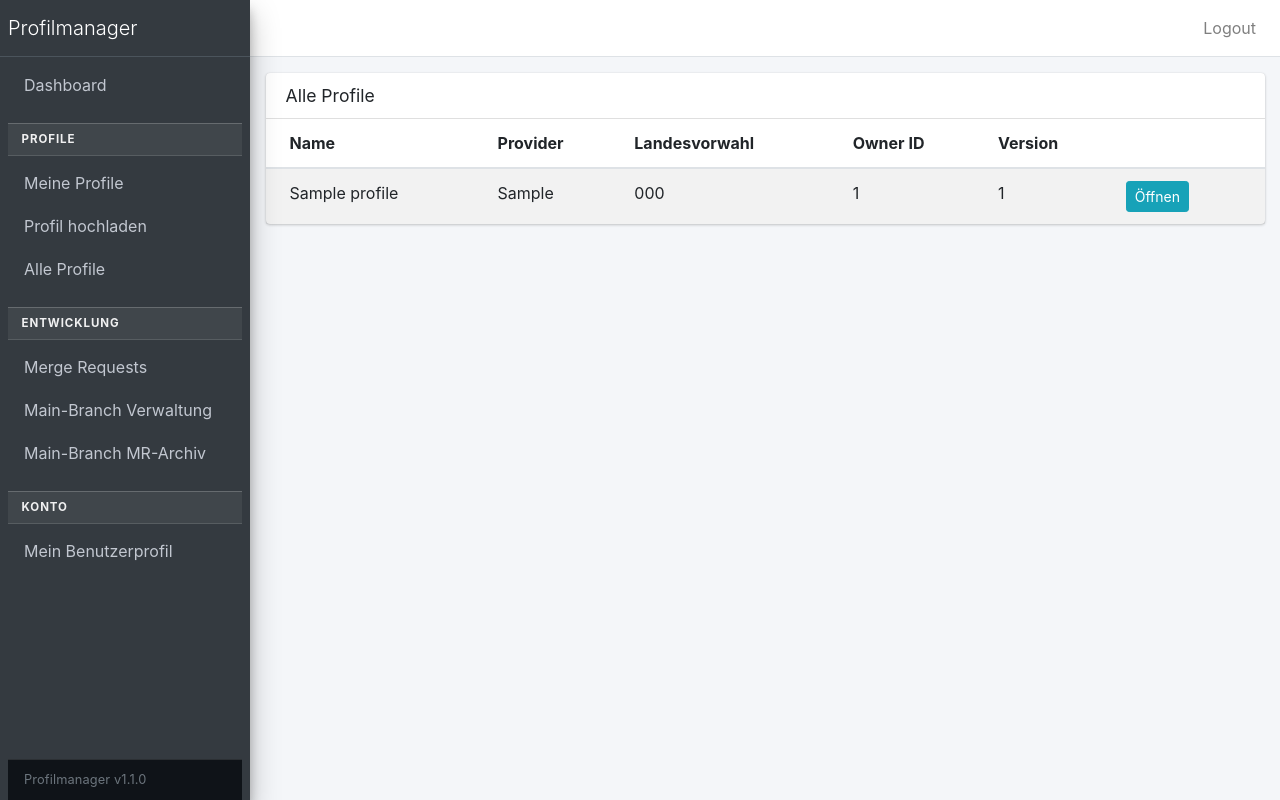
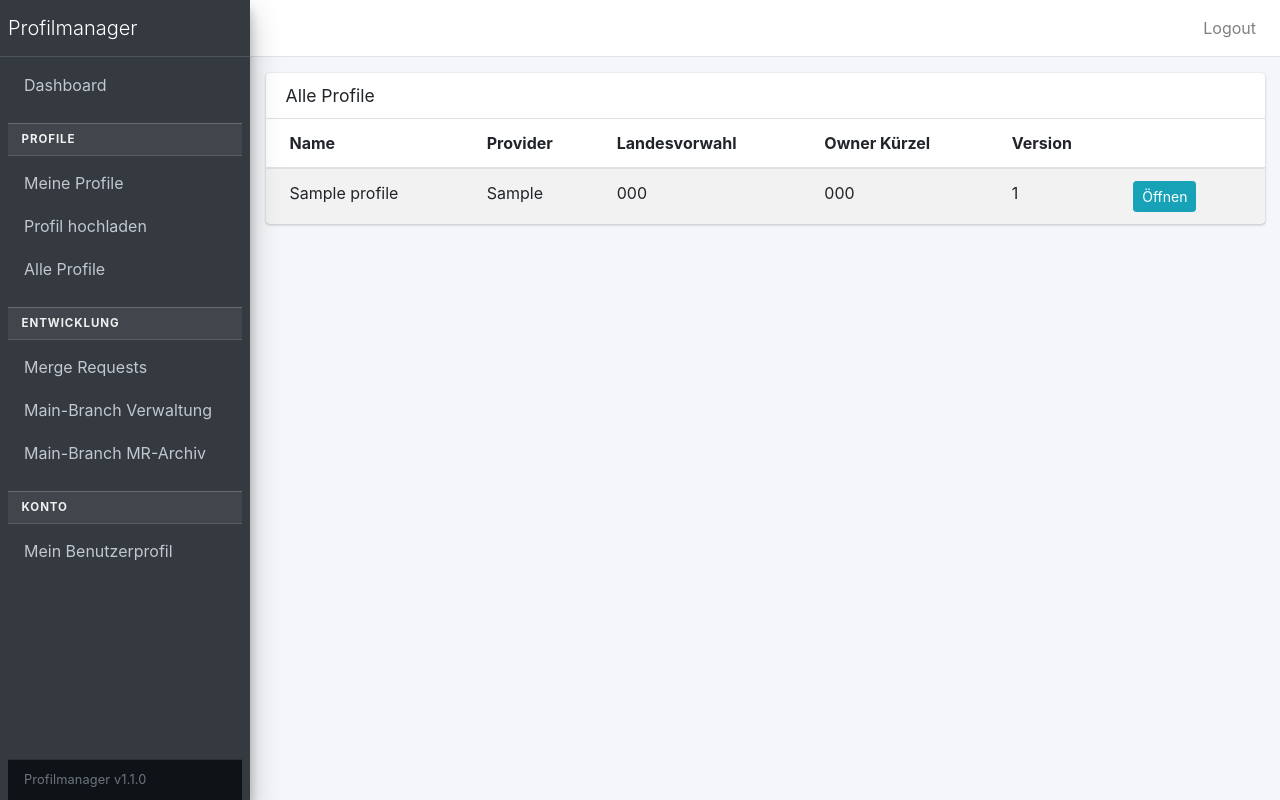
Before and after one commit to DeepZone/Profilmanager, a Flask app: page /profiles/all in a window 1280 px wide. Run offline with Flask 3, Linux system fonts and the light colour scheme; a user stored in the database is signed in; tables that the repository leaves empty hold one stand-in row (values such as "Sample post"); some libraries are stand-ins or nearby versions.

Commit message:
Show profile owner shortcode instead of owner id

```diff
--- a/app/templates/profiles/all.html
+++ b/app/templates/profiles/all.html
@@ -4,14 +4,14 @@
   <div class="card-header"><h3 class="card-title">Alle Profile</h3></div>
   <div class="card-body table-responsive p-0">
     <table class="table table-striped">
-      <thead><tr><th>Name</th><th>Provider</th><th>Landesvorwahl</th><th>Owner ID</th><th>Version</th><th></th></tr></thead>
+      <thead><tr><th>Name</th><th>Provider</th><th>Landesvorwahl</th><th>Owner Kürzel</th><th>Version</th><th></th></tr></thead>
       <tbody>
       {% for p in pagination.items %}
         <tr>
           <td>{{ p.name }}</td>
           <td>{{ p.provider or '-' }}</td>
           <td>{{ p.dial_code or '-' }}</td>
-          <td>{{ p.user_id }}</td>
+          <td>{{ p.owner.shortcode if p.owner else "-" }}</td>
           <td>{{ p.current_version }}</td>
           <td><a class="btn btn-sm btn-info" href="{{ url_for('profiles.detail', profile_id=p.id) }}">Öffnen</a></td>
         </tr>
```
